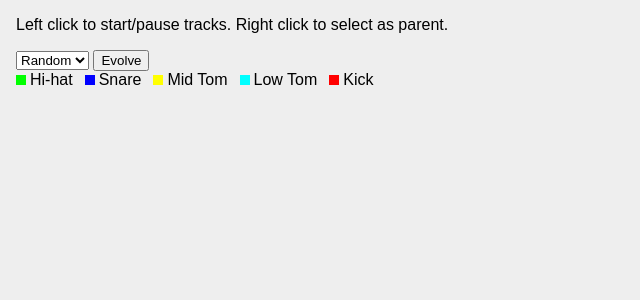
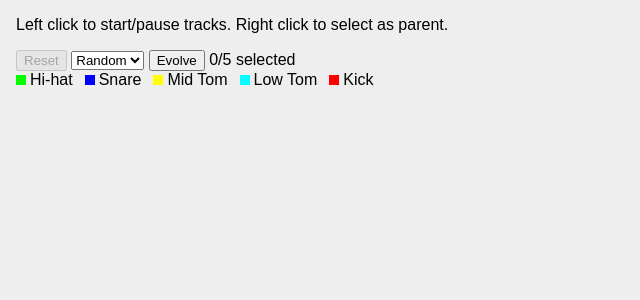
Before and after one commit to Juules32/beatbreeder, a Flask app: page / in a window 1280 px wide. Shown: the top 300 px of the page, without its empty margins (0-640 px from the left). Run offline with Flask 3, Linux system fonts and the light colour scheme; parts of the project's set-up code (start-up, migrations or seed data) failed here and were passed over; some libraries are stand-ins or nearby versions.

Commit message:
glorious reset button

```diff
--- a/src/beatbreeder/static/main.js
+++ b/src/beatbreeder/static/main.js
@@ -1,3 +1,4 @@
+const resetButton = /** @type {HTMLButtonElement} */ (document.getElementById('reset'));
 const select = /** @type {HTMLSelectElement} */ (document.getElementById('algorithm-selector'));
 const evolveButton = /** @type {HTMLButtonElement} */ (document.getElementById("evolve"));
 const selectedCount = document.getElementById("selected-count");
@@ -147,8 +148,9 @@ function toggleSelected({ solution, element }) {
 }
 
 function updateSelection() {
-    select.disabled = gid != null; // TODO: Cleaner way to prevent mixing algorithms?
-    evolveButton.disabled = selected.size == 0;
+    resetButton.disabled = gid == null;
+    select.disabled = gid != null;
+    evolveButton.disabled = gid != null && selected.size == 0;
     selectedCount.textContent = `${selected.size}/${MAX_PARENTS} selected`;
 }
 
@@ -211,11 +213,21 @@ function render(solutions) {
     }));
 }
 
+function reset() {
+    stop();
+    selected.clear();
+    gid = null;
+    grid.replaceChildren();
+    updateSelection();
+}
+
 async function evolve() {
     render(await generate(select.value, [...selected]));
 }
 
+resetButton.onclick = reset;
 evolveButton.onclick = evolve;
+updateSelection();
 
 (function animate() {
     if (playing) {
--- a/src/beatbreeder/templates/index.html
+++ b/src/beatbreeder/templates/index.html
@@ -8,6 +8,7 @@
     </head>
     <body>
         <p>Left click to start/pause tracks. Right click to select as parent.</p>
+        <button id="reset">Reset</button>
         <select id="algorithm-selector">
           <option value="random">Random</option>
           <option value="basic">Basic</option>
```
